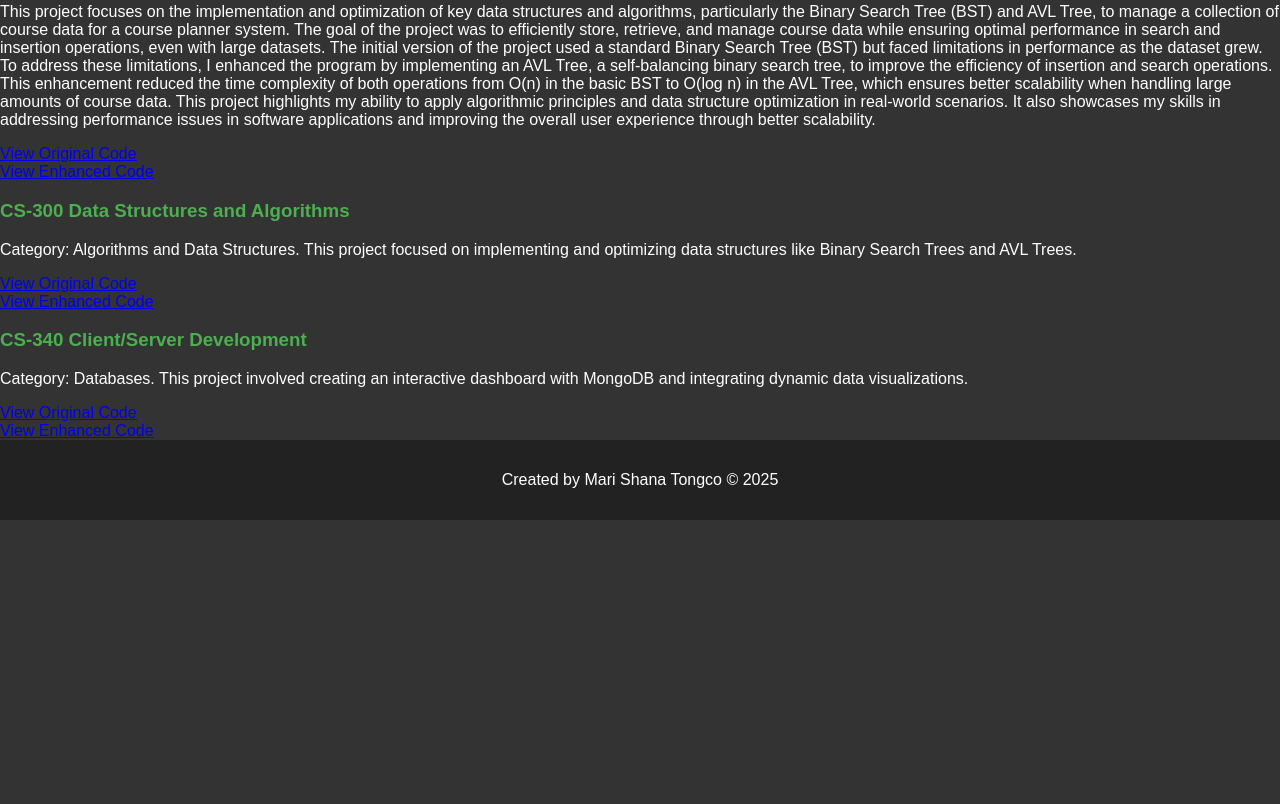
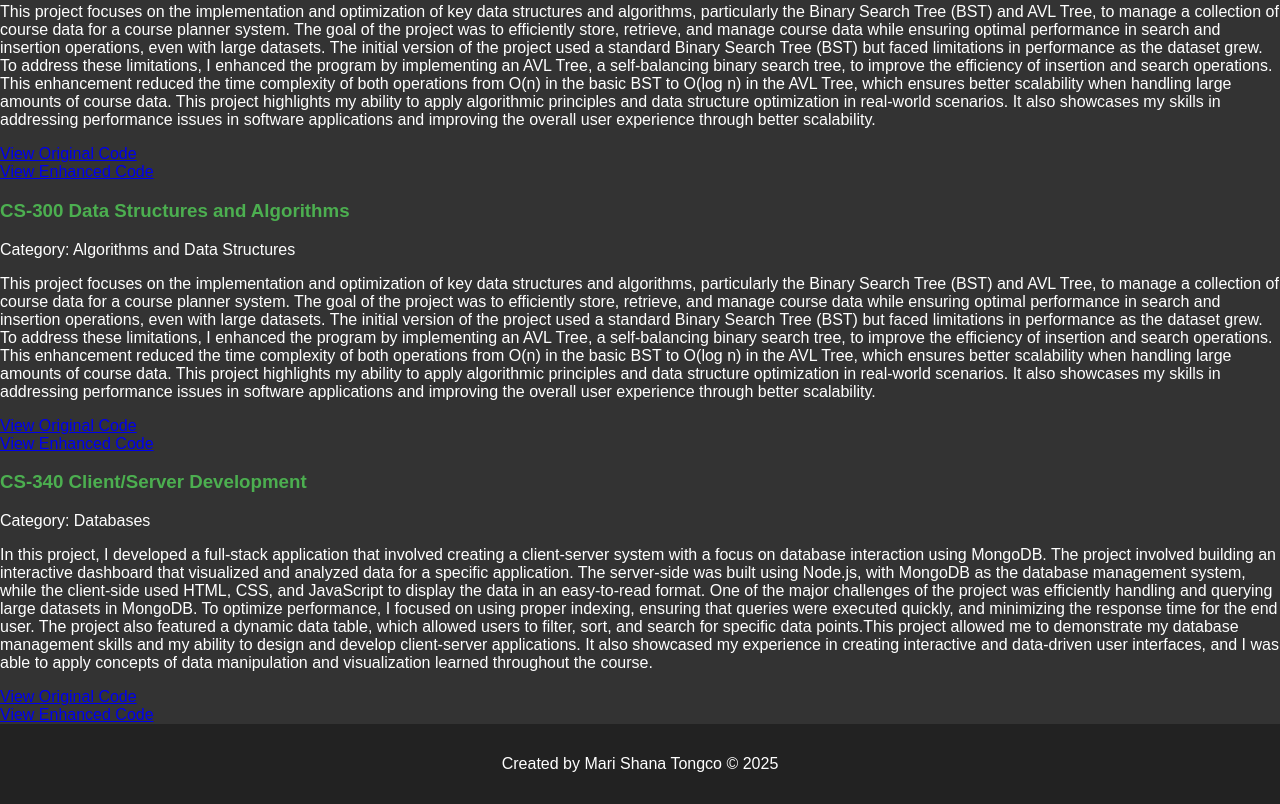
Before and after one commit to CodingLevel1/CS-499-CS-Capstone_ePortfolio, a plain HTML site: page index.html in a window 1280 px wide. Shown: the part 395-1199 px from the top of the page. Before the commit the page ends 915 px from the top, so only its background shows below. Drawn offline with Linux system fonts and the light colour scheme.

Commit message:
Update index.html

```diff
--- a/index.html
+++ b/index.html
@@ -60,7 +60,7 @@
     <!-- Project Details -->
     <div class="project">
       <h3>CS-410 Software Reverse Engineering</h3>
-      <p>Category: Databases.</p>
+      <p>Category: Databases</p>
       <p>This project focuses on the implementation and optimization of key data structures and algorithms, particularly the Binary Search Tree (BST) and AVL Tree,
         to manage a collection of course data for a course planner system. The goal of the project was to efficiently store, retrieve, and manage course data while
         ensuring optimal performance in search and insertion operations, even with large datasets. The initial version of the project used a standard Binary Search
@@ -75,14 +75,30 @@
 
     <div class="project">
       <h3>CS-300 Data Structures and Algorithms</h3>
-      <p>Category: Algorithms and Data Structures. This project focused on implementing and optimizing data structures like Binary Search Trees and AVL Trees.</p>
+      <p>Category: Algorithms and Data Structures</p>
+      <p>This project focuses on the implementation and optimization of key data structures and algorithms, particularly the Binary Search Tree (BST) and AVL Tree, to
+        manage a collection of course data for a course planner system. The goal of the project was to efficiently store, retrieve, and manage course data while ensuring
+        optimal performance in search and insertion operations, even with large datasets. The initial version of the project used a standard Binary Search Tree (BST) but
+        faced limitations in performance as the dataset grew. To address these limitations, I enhanced the program by implementing an AVL Tree, a self-balancing binary
+        search tree, to improve the efficiency of insertion and search operations. This enhancement reduced the time complexity of both operations from O(n) in the basic
+        BST to O(log n) in the AVL Tree, which ensures better scalability when handling large amounts of course data. This project highlights my ability to apply
+        algorithmic principles and data structure optimization in real-world scenarios. It also showcases my skills in addressing performance issues in software
+        applications and improving the overall user experience through better scalability.</p>
       <a href="path_to_original_code_file" target="_blank">View Original Code</a><br>
       <a href="path_to_enhanced_code_file" target="_blank">View Enhanced Code</a>
     </div>
 
     <div class="project">
       <h3>CS-340 Client/Server Development</h3>
-      <p>Category: Databases. This project involved creating an interactive dashboard with MongoDB and integrating dynamic data visualizations.</p>
+      <p>Category: Databases</p>
+      <p>In this project, I developed a full-stack application that involved creating a client-server system with a focus on database interaction using MongoDB.
+        The project involved building an interactive dashboard that visualized and analyzed data for a specific application. The server-side was built using Node.js,
+        with MongoDB as the database management system, while the client-side used HTML, CSS, and JavaScript to display the data in an easy-to-read format. One of the
+        major challenges of the project was efficiently handling and querying large datasets in MongoDB. To optimize performance, I focused on using proper
+        indexing, ensuring that queries were executed quickly, and minimizing the response time for the end user. The project also featured a dynamic data table,
+        which allowed users to filter, sort, and search for specific data points.This project allowed me to demonstrate my database management skills and my ability
+        to design and develop client-server applications. It also showcased my experience in creating interactive and data-driven user interfaces, and I was able to
+        apply concepts of data manipulation and visualization learned throughout the course.</p>
       <a href="path_to_original_code_file" target="_blank">View Original Code</a><br>
       <a href="path_to_enhanced_code_file" target="_blank">View Enhanced Code</a>
     </div>
```
